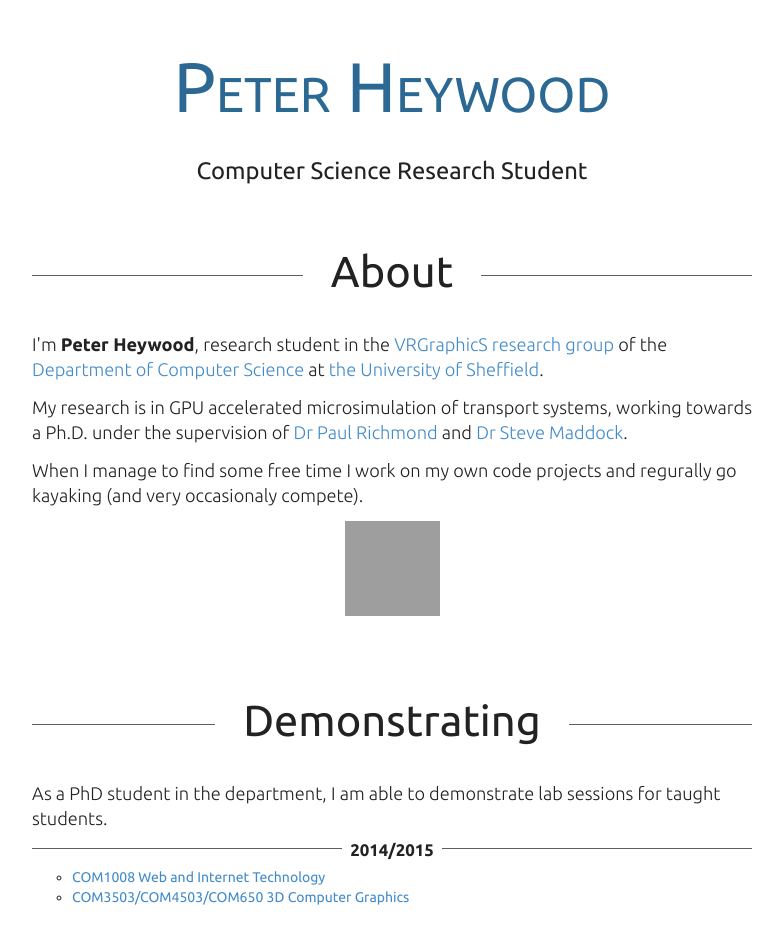
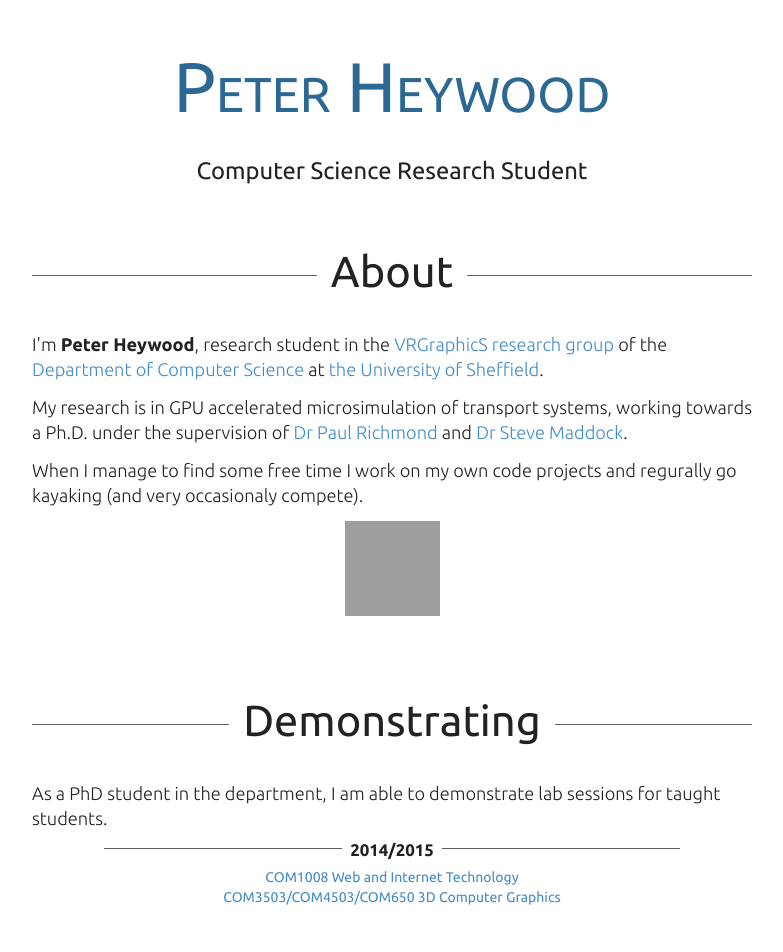
Before and after one commit to ptheywood/ptheywood.github.io, a Jekyll site: the page built from index.html, in a window 1280 px wide. Shown: the top 952 px of the page, without its empty margins (248-1031 px from the left). Built offline with Jekyll 4.4.1, drawn with Linux system fonts in a browser that asks for light colours; nearby versions of some CDN libraries; grey boxes are pictures that could not be loaded.

Commit message:
Improve demonstrating list section

```diff
--- a/css/main.css
+++ b/css/main.css
@@ -128,7 +128,7 @@ a span.black {
 .sub-header span {
     background: #fff;
     display: inline-block;
-    padding: 0 28px;
+    padding: 0 14px;
     position: relative;
     top: -28px;
 }
@@ -177,6 +177,14 @@ section.content {
   padding: 0px;
   list-style: none;
   margin: 8px auto;
+  width: 80%;
+}
+
+.demonstrating-list ul {
+  padding: 0px;
+  list-style: none;
+  margin: auto;
+  text-align: center;
 }
 
 @media (max-width: 767px) {
```
